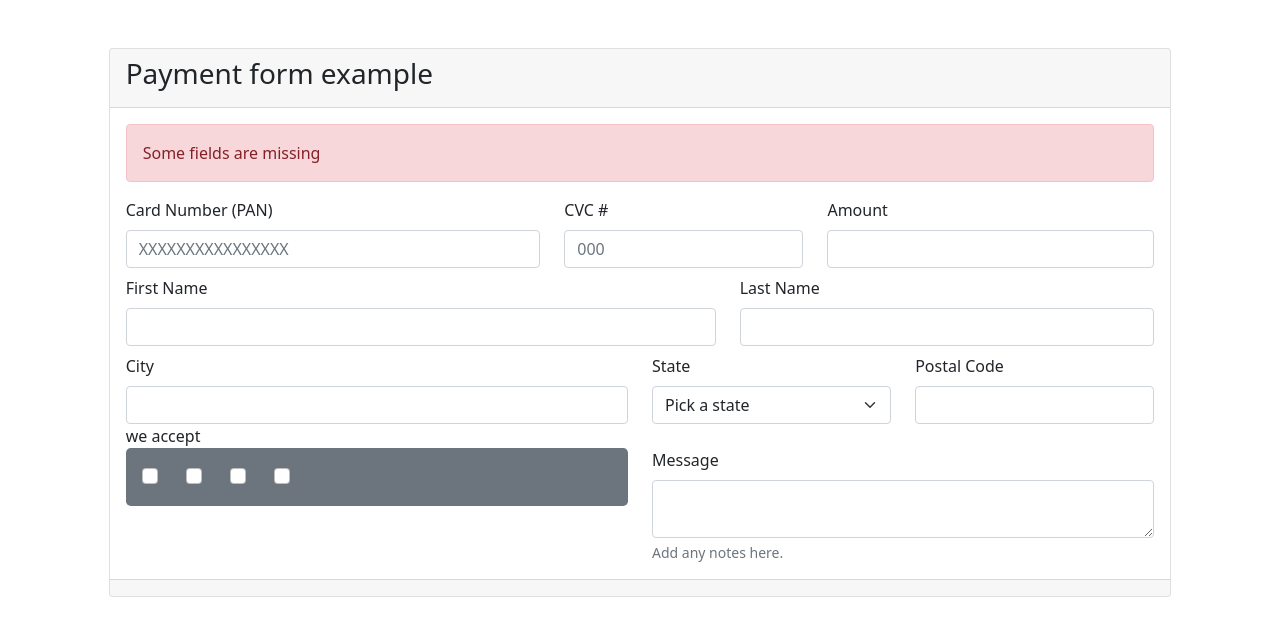
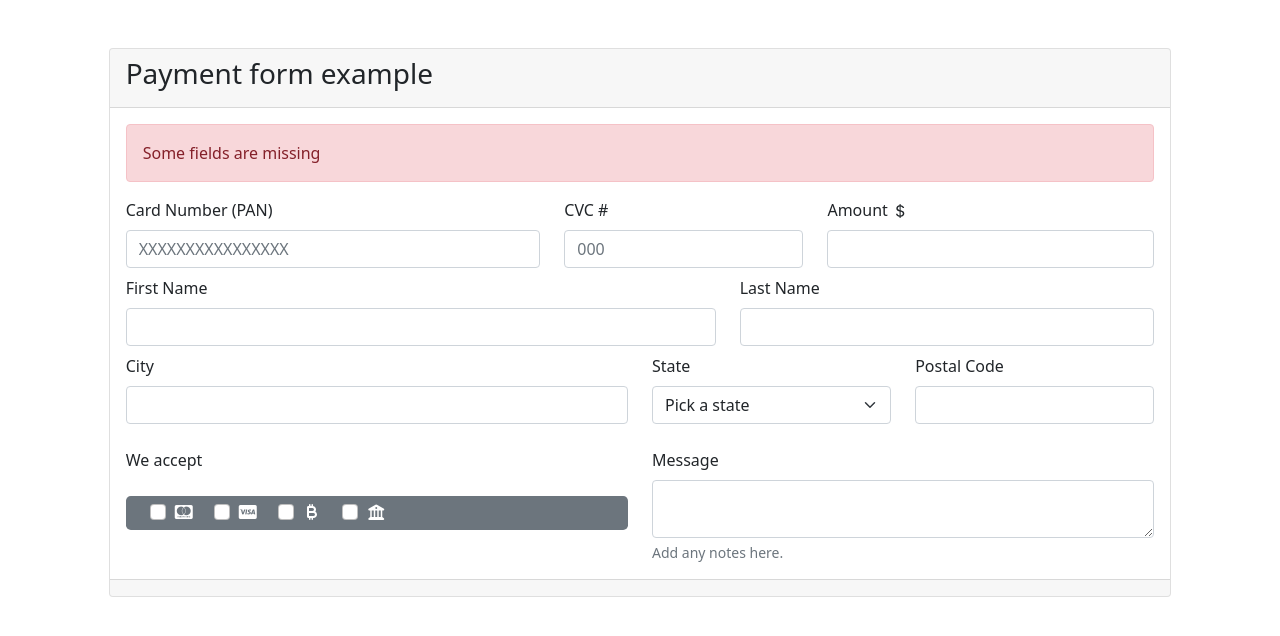
Before and after one commit to 4GeeksAcademy/fspt-128-brayanSanchez-pasarelaDePago, a website: page index.html in a window 1280 px wide. Drawn offline with nearby package versions, Linux system fonts and the light colour scheme.

Commit message:
antes de insertar logos en divs

```diff
--- a/index.html
+++ b/index.html
@@ -38,7 +38,14 @@
                                 <input type="number" class="form-control" id="codeCvc" placeholder="000">
                             </div>
                             <div class="col-lg-4">
-                                <label for="amount" class="form-label">Amount</label>
+                                <label for="amount" class="form-label">
+                                    Amount
+                                </label>
+                                <svg xmlns="http://www.w3.org/2000/svg" width="16" height="16" fill="currentColor"
+                                    class="bi bi-currency-dollar" viewBox="0 0 16 16">
+                                    <path
+                                        d="M4 10.781c.148 1.667 1.513 2.85 3.591 3.003V15h1.043v-1.216c2.27-.179 3.678-1.438 3.678-3.3 0-1.59-.947-2.51-2.956-3.028l-.722-.187V3.467c1.122.11 1.879.714 2.07 1.616h1.47c-.166-1.6-1.54-2.748-3.54-2.875V1H7.591v1.233c-1.939.23-3.27 1.472-3.27 3.156 0 1.454.966 2.483 2.661 2.917l.61.162v4.031c-1.149-.17-1.94-.8-2.131-1.718zm3.391-3.836c-1.043-.263-1.6-.825-1.6-1.616 0-.944.704-1.641 1.8-1.828v3.495l-.2-.05zm1.591 1.872c1.287.323 1.852.859 1.852 1.769 0 1.097-.826 1.828-2.2 1.939V8.73z" />
+                                </svg>
                                 <input type="number" class="form-control" id="amount">
                             </div>
                             <div class="col-lg-7 mt-2">
@@ -66,24 +73,29 @@
                                 <label for="codePostal" class="form-label">Postal Code</label>
                                 <input type="number" class="form-control" id="codePostal">
                             </div>
-                            <div class="col-lg-6 sm-12 ">
-                                <span>we accept</span>
-                                <div class=" rounded-3 bg-secondary p-3 mb-2 text-white">
+                            <div class="col-lg-6 sm-12 mt-4 ">
+                                <span>We accept</span>
+                                <div class="container rounded-3 bg-secondary py-1 mt-4 text-white ">
                                     <div class="form-check form-check-inline">
-                                        <input  class="form-check-input" type="checkbox" id="mastercard" value="MasterCard">
-                                        <label class="form-check-label" for="mastercard"></label>
+                                        <input class="form-check-input" type="checkbox" id="mastercard"
+                                            value="MasterCard">
+                                        <label class="form-check-label" for="mastercard"><i
+                                                class="fa-brands fa-cc-mastercard"></i></label>
                                     </div>
                                     <div class="form-check form-check-inline">
-                                        <input  class="form-check-input" type="checkbox" id="visa" value="Visa">
-                                        <label class="form-check-label" for="visa"></label>
+                                        <input class="form-check-input" type="checkbox" id="visa" value="Visa">
+                                        <label class="form-check-label" for="visa"><i
+                                                class="fa-brands fa-cc-visa"></i></label>
                                     </div>
                                     <div class="form-check form-check-inline">
-                                        <input  class="form-check-input" type="checkbox" id="cripto" value="Cripto">
-                                        <label class="form-check-label" for="cripto"></label>
+                                        <input class="form-check-input" type="checkbox" id="cripto" value="Cripto">
+                                        <label class="form-check-label" for="cripto"><i
+                                                class="fa-solid fa-bitcoin-sign"></i></label>
                                     </div>
                                     <div class="form-check form-check-inline">
-                                        <input  class="form-check-input" type="checkbox" id="transfer" value="Transfer">
-                                        <label class="form-check-label" for="transfer"></label>
+                                        <input class="form-check-input" type="checkbox" id="transfer" value="Transfer">
+                                        <label class="form-check-label" for="transfer"><i
+                                                class="fa-solid fa-building-columns"></i></label>
                                     </div>
 
                                 </div>
--- /dev/null
+++ b/package.json
@@ -0,0 +1,5 @@
+{
+  "dependencies": {
+    "bootstrap-icons": "^1.13.1"
+  }
+}
```
Also changed, not shown: 1 other file.
